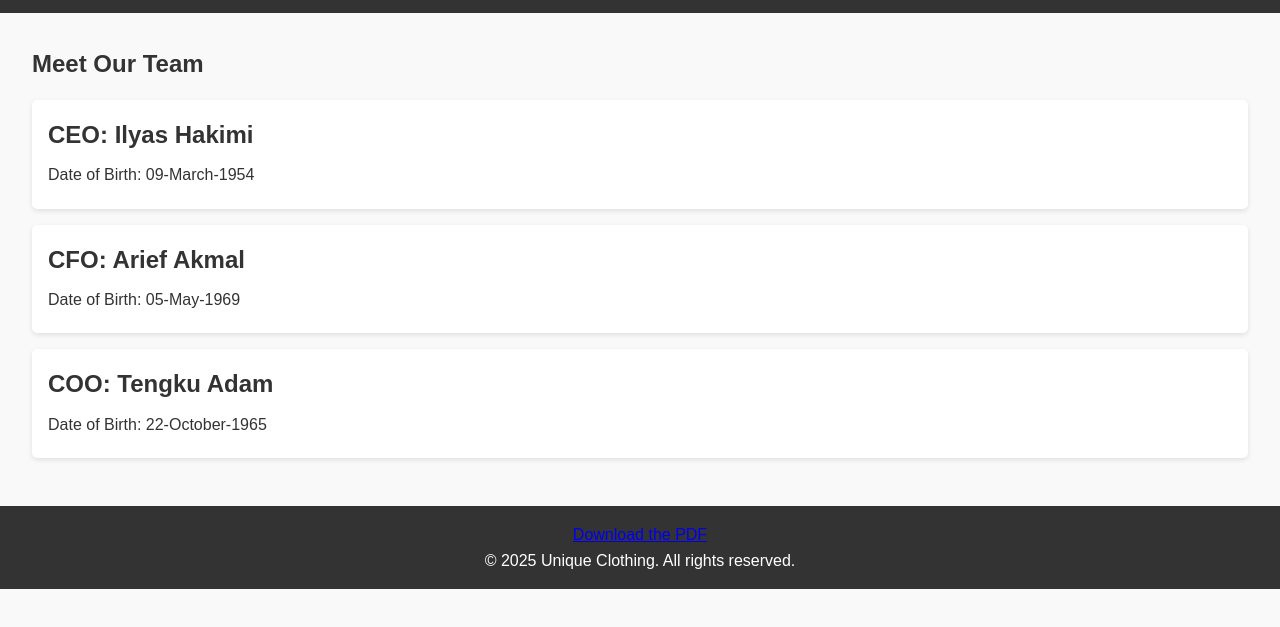
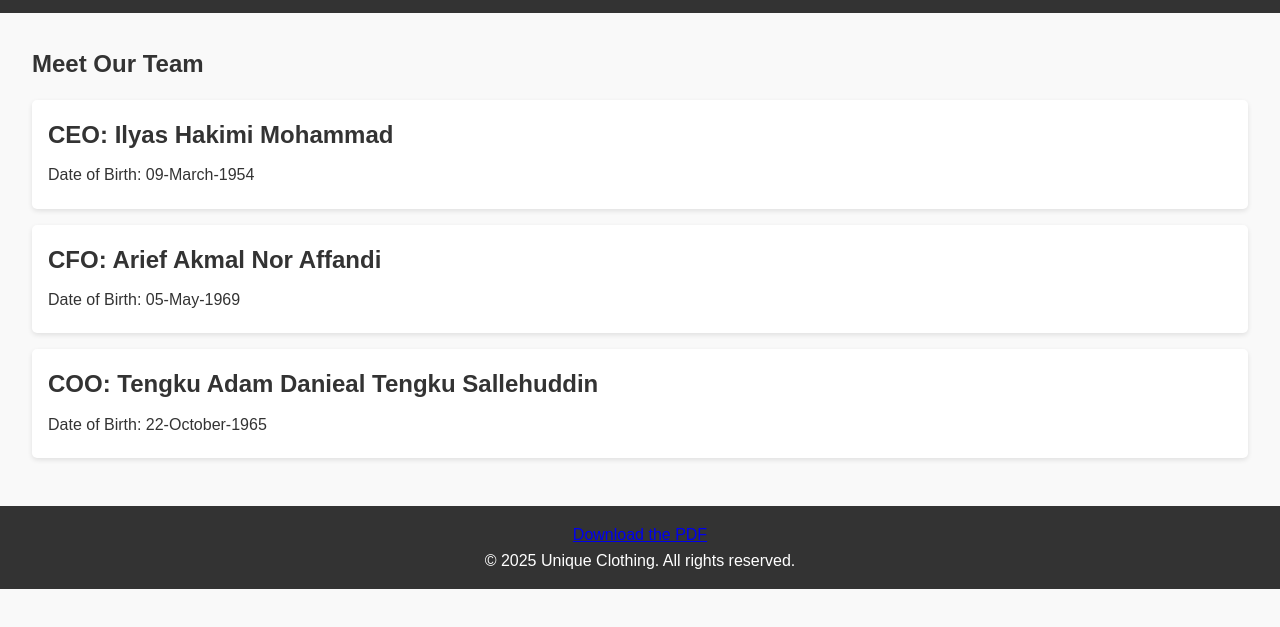
Before and after one commit to r0ckyyyyy/rocky, a plain HTML site: page our-team.html in a window 1280 px wide. Shown: the part 57-684 px from the top of the page. Drawn offline with Linux system fonts and the light colour scheme.

Commit message:
Update our-team.html

```diff
--- a/our-team.html
+++ b/our-team.html
@@ -21,15 +21,15 @@
     <section id="team">
         <h1>Meet Our Team</h1>
         <div class="team-member">
-            <h2>CEO: Ilyas Hakimi</h2>
+            <h2>CEO: Ilyas Hakimi Mohammad</h2>
             <p>Date of Birth: 09-March-1954</p>
         </div>
         <div class="team-member">
-            <h2>CFO: Arief Akmal</h2>
+            <h2>CFO: Arief Akmal Nor Affandi</h2>
             <p>Date of Birth: 05-May-1969</p>
         </div>
         <div class="team-member">
-            <h2>COO: Tengku Adam</h2>
+            <h2>COO: Tengku Adam Danieal Tengku Sallehuddin</h2>
             <p>Date of Birth: 22-October-1965</p>
         </div>
     </section>
```
